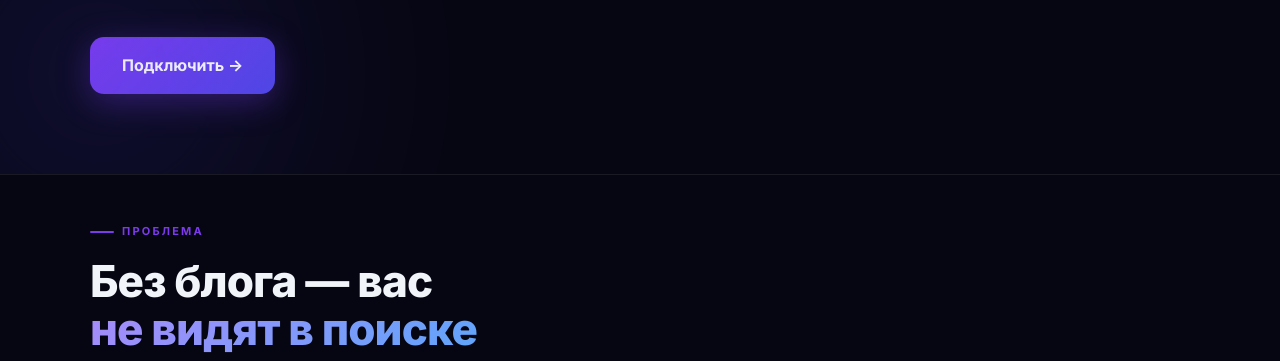
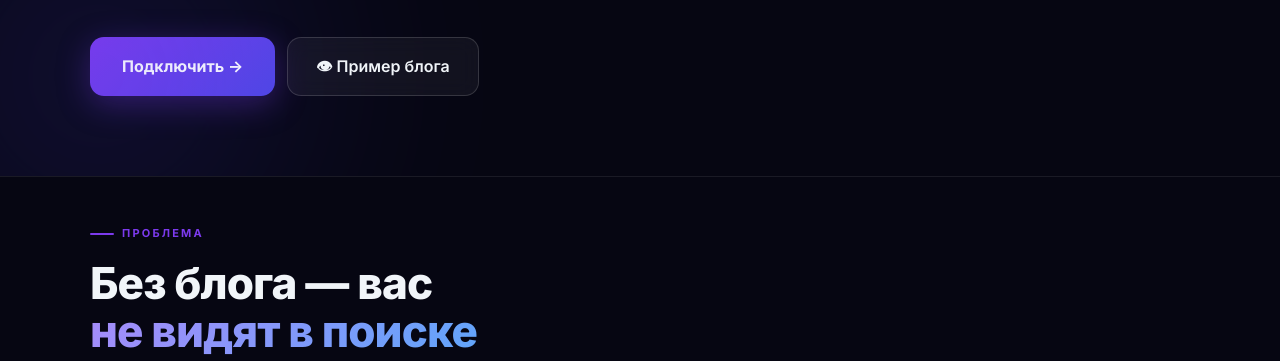
Before and after one commit to Nikita-Bespalov/autoblog-pitch, a plain HTML site: page index.html in a window 1280 px wide. Shown: the part 773-1134 px from the top of the page. Drawn offline with Linux system fonts and the light colour scheme.

Commit message:
Add demo blog button next to connect buttons

```diff
--- a/index.html
+++ b/index.html
@@ -407,7 +407,12 @@
             <div style="font-size:13px;color:var(--muted);">до запуска</div>
           </div>
         </div>
-        <a class="btn-primary" href="https://t.me/Besp1le" target="_blank">Подключить →</a>
+        <div style="display:flex;gap:12px;flex-wrap:wrap;">
+          <a class="btn-primary" href="https://t.me/Besp1le" target="_blank">Подключить →</a>
+          <a href="https://autoposting-production-a5f8.up.railway.app/blog/d4e1af6f8b55" target="_blank" style="display:inline-flex;align-items:center;gap:8px;padding:16px 28px;border-radius:14px;border:1px solid rgba(255,255,255,0.15);color:var(--text);font-size:16px;font-weight:600;text-decoration:none;background:rgba(255,255,255,0.05);backdrop-filter:blur(10px);transition:border-color .2s,background .2s;" onmouseover="this.style.borderColor='rgba(124,58,237,0.5)';this.style.background='rgba(124,58,237,0.1)'" onmouseout="this.style.borderColor='rgba(255,255,255,0.15)';this.style.background='rgba(255,255,255,0.05)'">
+            👁 Пример блога
+          </a>
+        </div>
       </div>
 
       <div class="col-img" style="border-radius:20px;overflow:hidden;height:calc(100vh - 200px);max-height:520px;"><img src="images/slide1.png" style="width:100%;height:100%;object-fit:cover;" onerror="this.parentElement.style.background='rgba(255,255,255,0.04)'"></div>
@@ -818,6 +823,9 @@
       <a class="btn-primary" href="https://t.me/Besp1le" target="_blank" style="font-size:18px;padding:18px 40px;">
         Написать и подключиться →
       </a>
+      <a href="https://autoposting-production-a5f8.up.railway.app/blog/d4e1af6f8b55" target="_blank" style="display:inline-flex;align-items:center;gap:8px;padding:18px 32px;border-radius:14px;border:1px solid rgba(255,255,255,0.15);color:var(--text);font-size:18px;font-weight:600;text-decoration:none;background:rgba(255,255,255,0.05);backdrop-filter:blur(10px);transition:border-color .2s,background .2s;" onmouseover="this.style.borderColor='rgba(124,58,237,0.5)';this.style.background='rgba(124,58,237,0.1)'" onmouseout="this.style.borderColor='rgba(255,255,255,0.15)';this.style.background='rgba(255,255,255,0.05)'">
+        👁 Пример блога
+      </a>
     </div>
 
     <div style="display:flex;gap:48px;margin-top:64px;flex-wrap:wrap;justify-content:center;">
```
